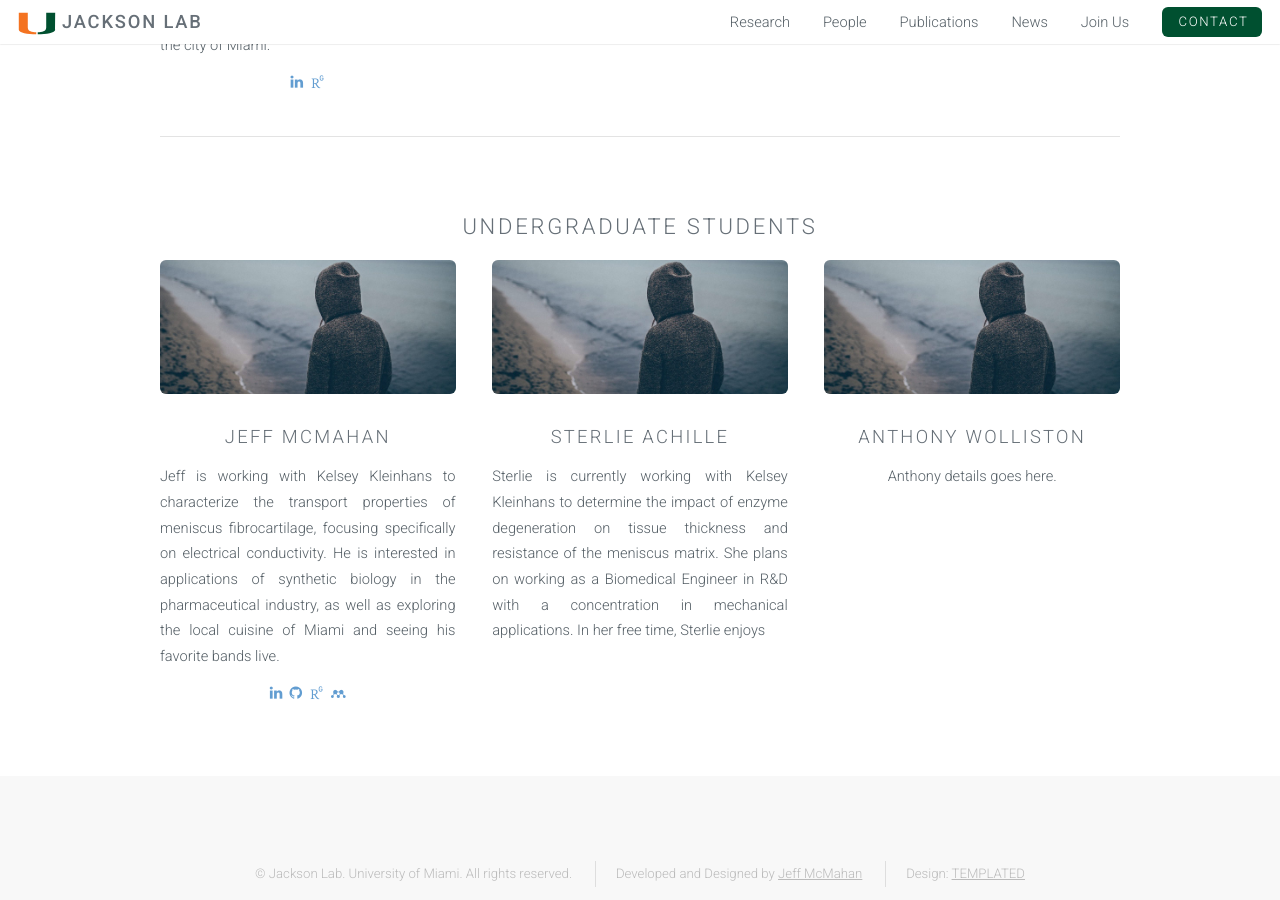
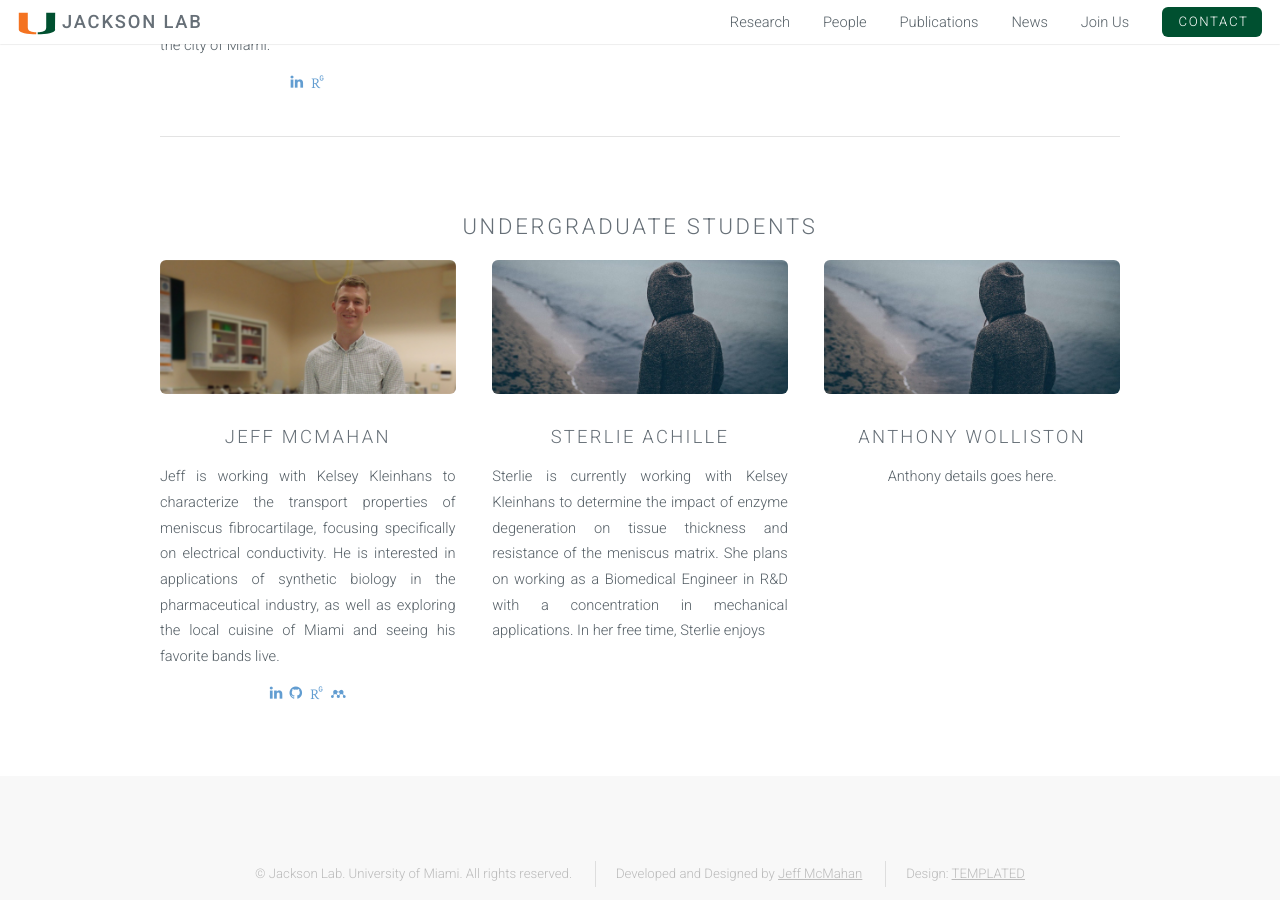
Before and after one commit to jbmcmahan/jacksonlab, a Jekyll site: the page built from people.html, in a window 1280 px wide and 900 px high, scrolled down 1884 px. Built offline with Jekyll 4.4.1, drawn with Linux system fonts in a browser that asks for light colours; some web fonts are replaced.

Commit message:
add jeff pic

```diff
--- a/people.html
+++ b/people.html
@@ -119,7 +119,7 @@
         <div class="row">
             <div class="4u">
                 <section class="special">
-                    <img src="{{ site.baseurl }}/images/pic02.jpg" class="image fit" />
+                    <img src="{{ site.baseurl }}/images/jeff.jpg" class="image fit" />
                     <h3>Jeff McMahan</h3>
                     <p class="justify">
                         Jeff is working with Kelsey Kleinhans to characterize the
```
Also changed, not shown: images/jeff.jpg (added).
